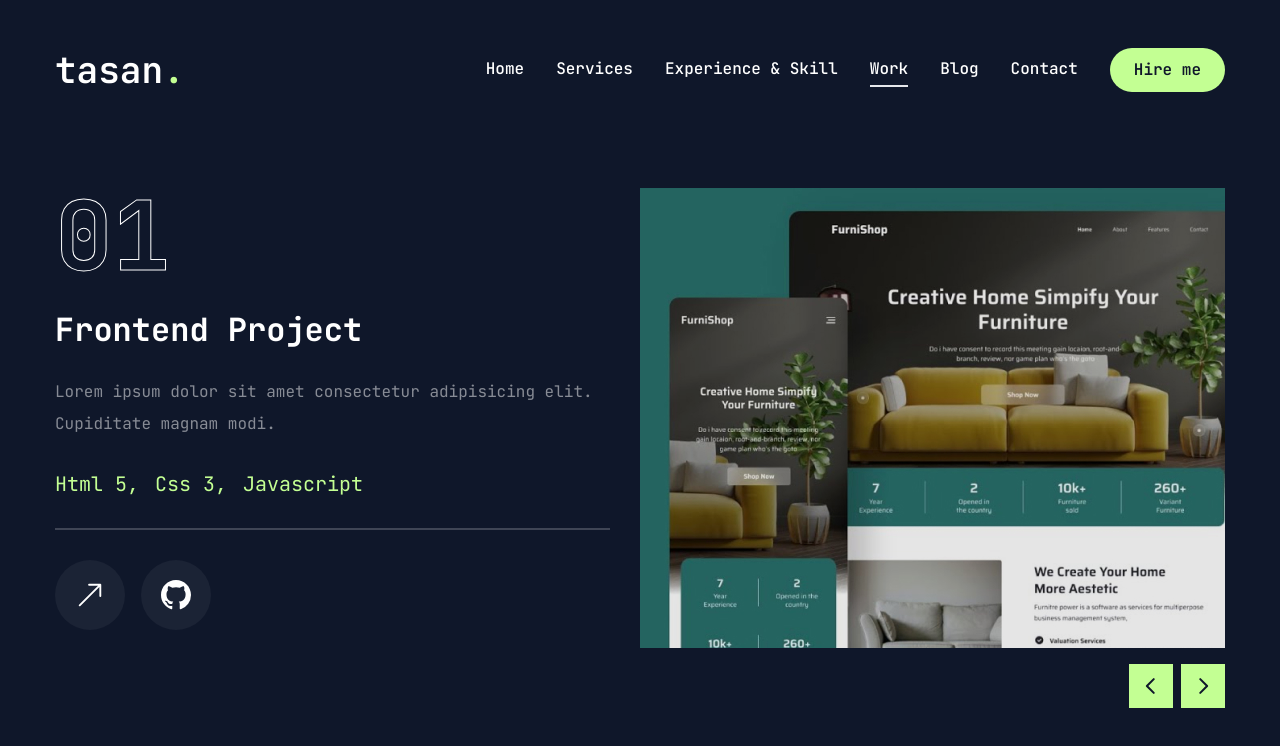
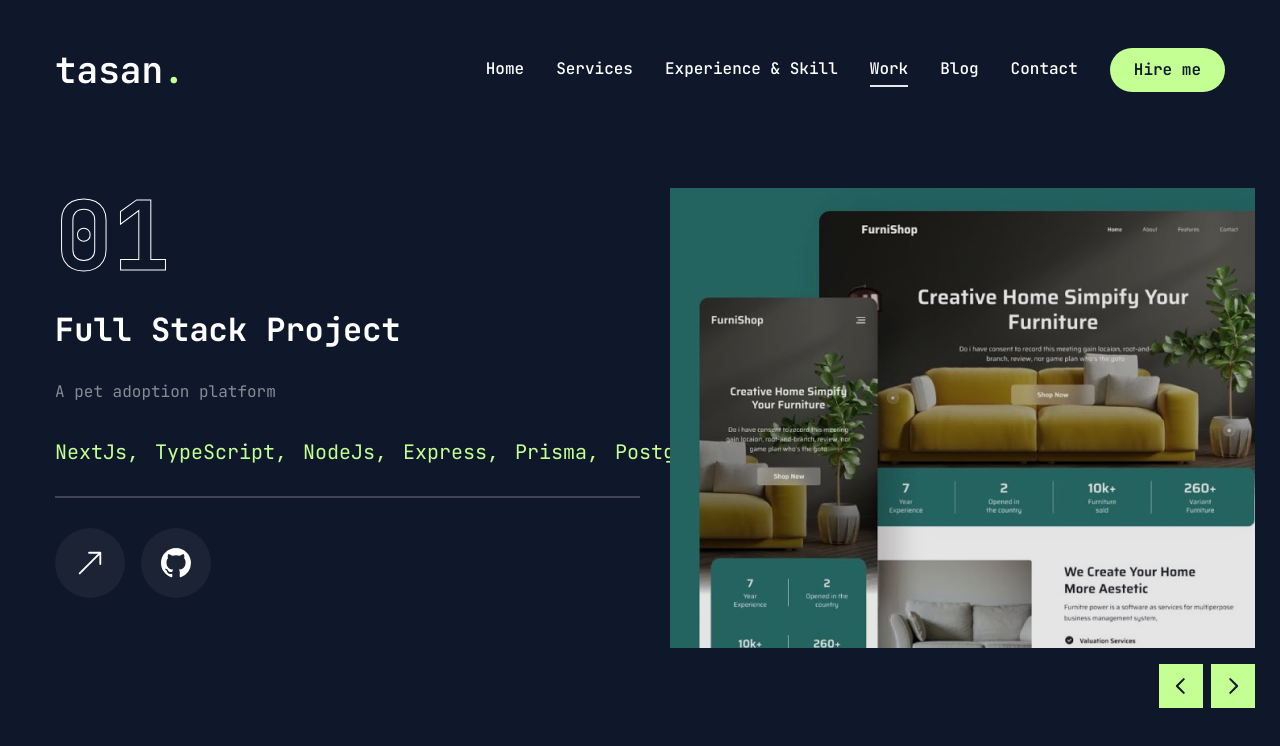
Before and after one commit to tauhid-hasan-dev/portfolio-tauhid, a Next.js app: page /work in a window 1280 px wide. Shown: the top 746 px of the page. Built offline with nearby package versions, Linux system fonts and the light colour scheme.

Commit message:
project data added

```diff
--- a/app/work/page.jsx
+++ b/app/work/page.jsx
@@ -17,14 +17,75 @@ import WorkSliderBtn from "../../components/WorkSliderBtns";
 import Image from "next/image";
 import Link from "next/link";
 
+/* {
+  num: "01",
+  category: "Full Stack",
+  title: "Pet Love",
+  description: "A pet adoption platform",
+  stack: [
+    { name: "NextJs" },
+    { name: "TypeScript" },
+    { name: "NodeJs" },
+    { name: "Express" },
+    { name: "Prisma" },
+    { name: "PostgreSQL" },
+  ],
+  image: "https://i.ibb.co/Z241dJ6/pet-love.png",
+  live: "https://pet-love-eight.vercel.app/",
+  githubServer: "https://github.com/tauhid-hasan-dev/pet-love-backend",
+  githubClient: "https://github.com/tauhid-hasan-dev/pet-love-client",
+}, */
+
+/* {
+  num: "02",
+  category: "Full Stack",
+  title: "Rare Books",
+  description: "A rare and old book store - buy & sell",
+  stack: [
+    { name: "ReactJs" },
+    { name: "Javascript" },
+    { name: "NodeJs" },
+    { name: "Express" },
+    { name: "MongoDB" },
+  ],
+  image: "https://i.ibb.co/S7pLv9h/rarebooks.png",
+  live: "https://used-book-store-90b6b.web.app/",
+  githubServer: "https://github.com/tauhid-hasan-dev/used-books-server",
+  githubClient: "https://github.com/tauhid-hasan-dev/used-books-client",
+}, */
+
+/* {
+  num: "03",
+  category: "Full Stack",
+  title: "Zaha Hadid Architect",
+  description: "Professional Service based web app",
+  stack: [
+    { name: "ReactJs" },
+    { name: "Javascript" },
+    { name: "NodeJs" },
+    { name: "Express" },
+    { name: "MongoDb" },
+  ],
+  image: "https://i.ibb.co/rcsm7nf/zaha-hadid.png",
+  live: "https://architect-tauhid-hasan.web.app/",
+  githubServer: "https://github.com/tauhid-hasan-dev/architect-zaha-hadid-server",
+  githubClient: "https://github.com/tauhid-hasan-dev/architect-zaha-hadid-client",
+}, */
+
 const projects = [
   {
     num: "01",
-    category: "Frontend",
-    title: "project 1",
-    description:
-      "Lorem ipsum dolor sit amet consectetur adipisicing elit. Cupiditate magnam modi.",
-    stack: [{ name: "Html 5" }, { name: "Css 3" }, { name: "Javascript" }],
+    category: "Full Stack",
+    title: "Pet Love",
+    description: "A pet adoption platform",
+    stack: [
+      { name: "NextJs" },
+      { name: "TypeScript" },
+      { name: "NodeJs" },
+      { name: "Express" },
+      { name: "Prisma" },
+      { name: "PostgreSQL" },
+    ],
     image: "/assets/work/thumb1.png",
     live: "",
     github: "",
```
Also changed, not shown: app/resume/page.jsx (line endings or trailing spaces).
